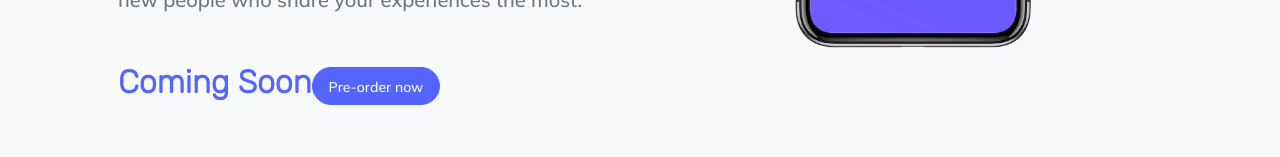
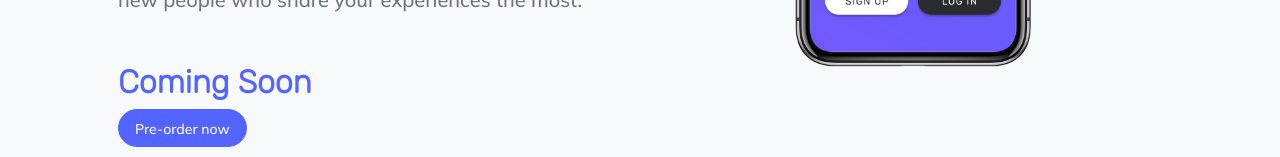
Before and after one commit to jasonbhalla/ChoosingToFight, a plain HTML site: page index.html in a window 1280 px wide. Shown: the part 643-800 px from the top of the page. Drawn offline with nearby package versions, Linux system fonts and the light colour scheme.

Commit message:
Update index.html

```diff
--- a/index.html
+++ b/index.html
@@ -186,8 +186,7 @@
                         <div class="d-flex flex-column flex-lg-row align-items-center" style="">
                             <div>
                                 <h2 style="font-family: Rubik-Light; color: rgb(84, 101, 255);">Coming Soon</h2>
-                            </div>
-                            <div><a class="btn btn-primary rounded-pill px-3 mb-2 mb-lg-0"
+                                <a class="btn btn-primary rounded-pill px-3 mb-2 mb-lg-0"
                                     href="https://bit.ly/3ckKwFR" style="">
                                     <span class="small" style="width: 177.625px;">Pre-order now</span>
                             </a></div>
```
